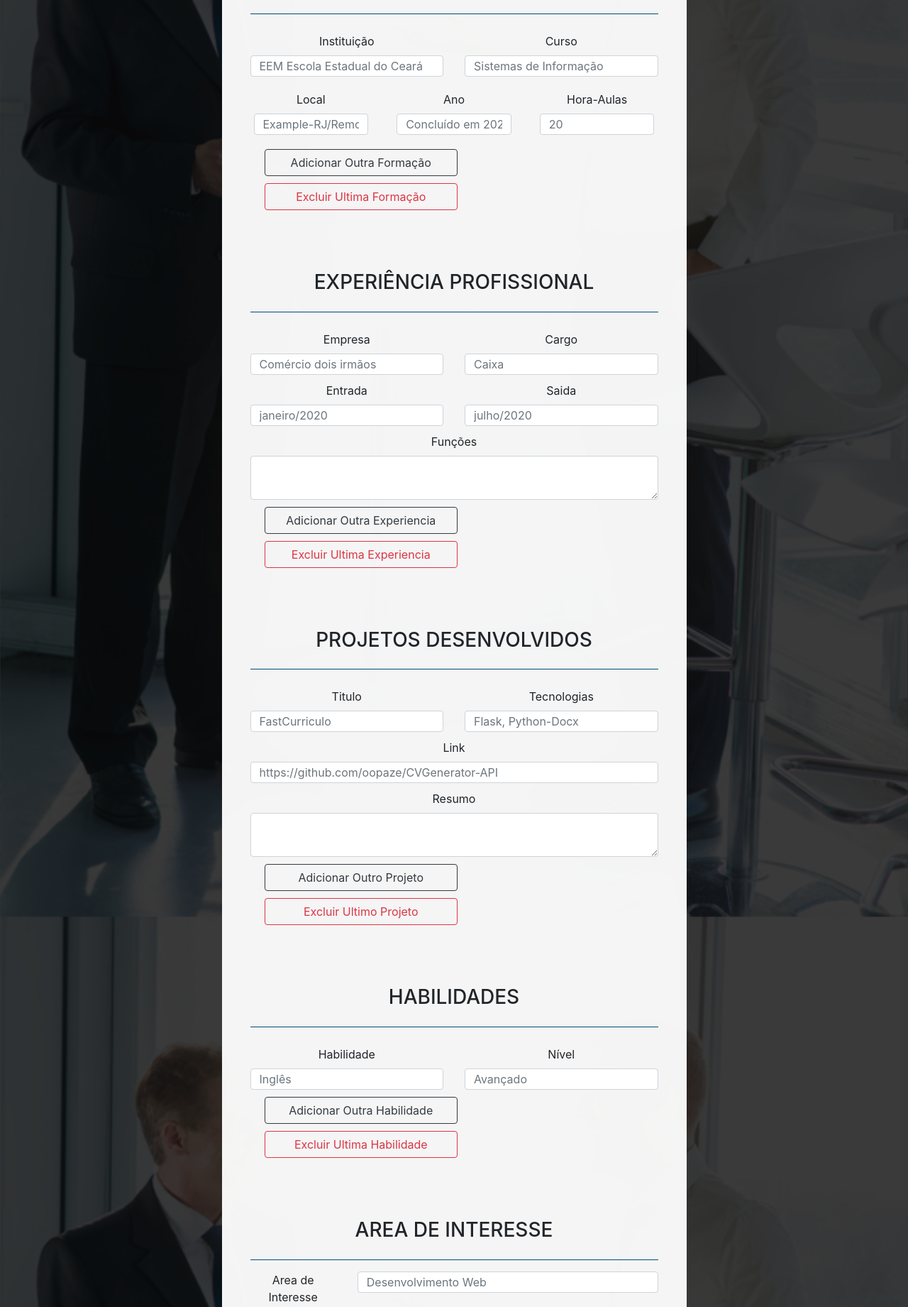
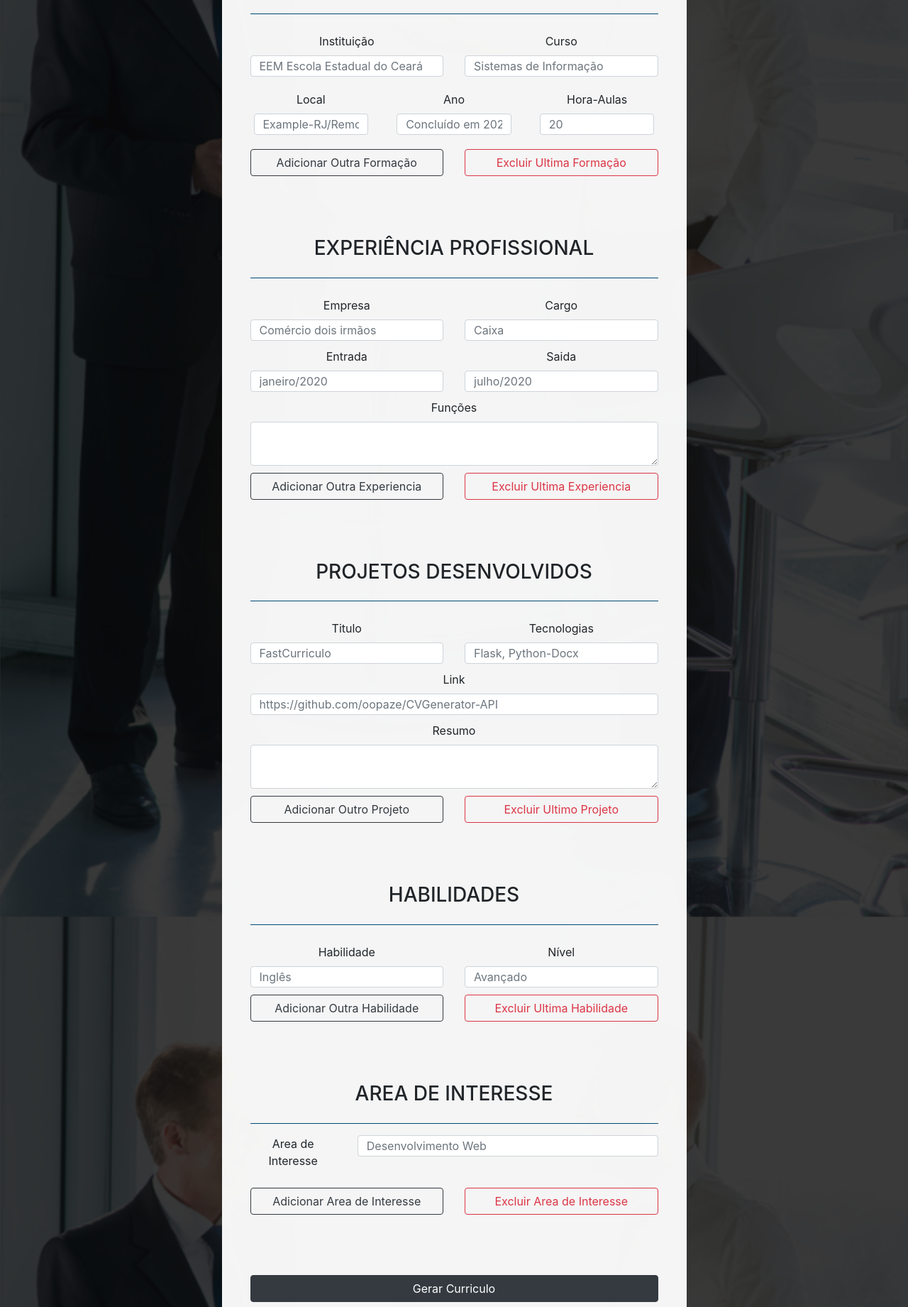
Before and after one commit to oopaze/FastCurriculo, a Flask app: page / in a window 1280 px wide. Shown: the part 500-2341 px from the top of the page at 71% size. Run offline with Flask 2, Linux system fonts and the light colour scheme; some libraries are stand-ins or nearby versions.

Commit message:
Fixxing add button

```diff
--- a/app/static/css/index.css
+++ b/app/static/css/index.css
@@ -37,7 +37,7 @@ footer p{
 
 .tamanho button{
 	min-width: 220px;
-	margin: 0 20px;
+	margin: 0;
 }
 
 .col-md-4{
@@ -67,7 +67,6 @@ footer p{
 }
 
 .button-add{
-	flex: left;
 	padding-top: 10px;
 }
 
--- a/app/templates/index.html
+++ b/app/templates/index.html
@@ -148,10 +148,10 @@
 									</div>
 								</div>
 								<div class="tamanho">
-									<div class="col-md-6 col-sm-12 button-add">
+									<div class="col-md-6 col-sm-12 button-add side_left">
 										<button onclick='add_formacao()' type='button' class="btn btn-form btn-outline-dark"> Adicionar Outra Formação </button>
 									</div>
-									<div class="col-md-6 col-sm-12 button-add">
+									<div class="col-md-6 col-sm-12 button-add side_left">
 										<button onclick='del_formacao()' type='button' class="btn btn-form btn-outline-danger"> Excluir Ultima Formação </button>
 									</div>
 								</div>
@@ -192,10 +192,10 @@
 									</div>
 								</div>
 								<div class="tamanho">
-									<div class="col-md-6 col-sm-12 button-add">
+									<div class="col-md-6 col-sm-12 button-add side_left">
 										<button onclick='add_experiencia()' type='button' class="btn btn-form btn-outline-dark"> Adicionar Outra Experiencia </button>
 									</div>
-									<div class="col-md-6 col-sm-12 button-add">
+									<div class="col-md-6 col-sm-12 button-add side_left">
 										<button onclick='del_experiencia()' type='button' class="btn btn-form btn-outline-danger"> Excluir Ultima Experiencia </button>
 									</div>
 								</div>
@@ -231,10 +231,10 @@
 									</div>
 								</div>
 								<div class="tamanho">
-									<div class="col-md-6 col-sm-12 button-add">
+									<div class="col-md-6 col-sm-12 button-add side_left">
 										<button type='button' onclick='add_projetos()' class="btn btn-form btn-outline-dark"> Adicionar Outro Projeto </button>
 									</div>
-									<div class="col-md-6 col-sm-12 button-add">
+									<div class="col-md-6 col-sm-12 button-add side_left">
 										<button onclick='del_projetos()' type='button' class="btn btn-form btn-outline-danger"> Excluir Ultimo Projeto </button>
 									</div>
 								</div>
@@ -263,10 +263,10 @@
 									</div>
 								</div>
 								<div class="tamanho">
-									<div class="col-md-6 col-sm-12 button-add">
+									<div class="col-md-6 col-sm-12 button-add side_left">
 										<button onclick='add_habilidades()' type='button' class="btn btn-form btn-outline-dark"> Adicionar Outra Habilidade </button>
 									</div>
-									<div class="col-md-6 col-sm-12 button-add">
+									<div class="col-md-6 col-sm-12 button-add side_left">
 										<button onclick='del_habilidades()' type='button' class="btn btn-form btn-outline-danger"> Excluir Ultima Habilidade </button>
 									</div>
 								</div>
@@ -292,10 +292,10 @@
 									</div>
 								</div>
 								<div class="tamanho">
-									<div class="col-md-6 col-sm-12 button-add">
+									<div class="col-md-6 col-sm-12 button-add side_left">
 										<button onclick='add_area()' type='button' class="btn btn-form btn-outline-dark"> Adicionar Area de Interesse </button>
 									</div>
-									<div class="col-md-6 col-sm-12 button-add">
+									<div class="col-md-6 col-sm-12 button-add side_left">
 										<button onclick='del_area()' type='button' class="btn btn-form btn-outline-danger"> Excluir Area de Interesse </button>
 									</div>
 								</div>
```
